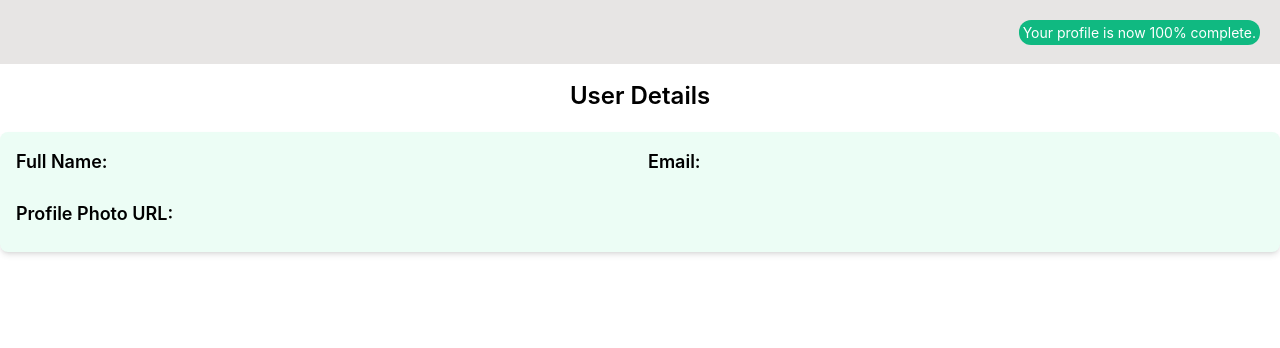
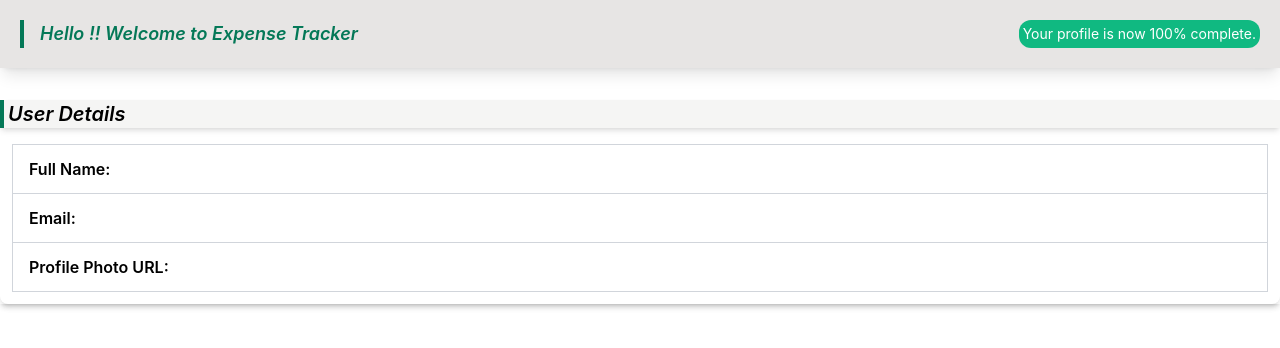
Before and after one commit to SomyaBhatnagar19/ExpenseTrackerWebsite, a React (Create React App) app: page /UserDetails in a window 1280 px wide. Shown: the top 348 px of the page. Built offline with nearby package versions, Linux system fonts and the light colour scheme.

Commit message:
Making the userDeatil compoentn css fetch and display the table format data.

```diff
--- a/src/components/UserDetails.js
+++ b/src/components/UserDetails.js
@@ -13,7 +13,9 @@ const UserDetails = () => {
       return;
     }
 
-    fetch("https://identitytoolkit.googleapis.com/v1/accounts:lookup?key=AIzaSyCA54c2FvusfrWM1tu6REcI_H-OVsXTm84", {
+    fetch(
+      "https://identitytoolkit.googleapis.com/v1/accounts:lookup?key=AIzaSyCA54c2FvusfrWM1tu6REcI_H-OVsXTm84",
+      {
         method: "POST",
         headers: {
           "Content-Type": "application/json",
@@ -21,7 +23,8 @@ const UserDetails = () => {
         body: JSON.stringify({
           idToken: idToken,
         }),
-    })
+      }
+    )
       .then((response) => {
         if (!response.ok) {
           throw new Error("Network response was not ok");
@@ -49,36 +52,56 @@ const UserDetails = () => {
 
   return (
     <div>
-        <div className="bg-stone-200 p-5 text-right">
-              <span className="bg-emerald-500 text-white text-sm p-1 rounded-xl">
+      <div className="bg-stone-200 p-5 flex justify-between shadow-lg">
+        <h4 className="text-lg italic font-semibold border-l-4 border-emerald-700 pl-4 text-emerald-700">
+          Hello {userData.fullName}!! Welcome to Expense Tracker
+        </h4>
+        <span className="bg-emerald-500 text-white text-right text-sm p-1 rounded-xl">
           Your profile is now 100% complete.
         </span>
       </div>
-        <h2 className="text-2xl font-semibold m-4 text-center">User Details</h2>
-      <div className="container mx-auto mt-5">
+
+      <div className="container mx-auto mt-8">
         {isLoading ? (
           <div className="flex items-center justify-center">
             <div className="animate-spin rounded-full h-16 w-16 border-t-2 border-b-2 border-emerald-500 "></div>
           </div>
         ) : (
-            <div className="bg-emerald-50 shadow-md rounded-lg p-4">
-            <div className="grid grid-cols-2 gap-4">
-              <div className="col-span-2 sm:col-span-1">
-                <p className="font-semibold text-lg mb-2">Full Name:</p>
-                <p className="text-gray-800">{userData.fullName}</p>
+          <div className="shadow-md rounded-lg">
+            <div className="border-l-4 border-emerald-700 bg-stone-100 shadow-md">
+              <h2 className="text-xl italic ml-1 mb-1 font-semibold">
+                User Details
+              </h2>
             </div>
-              <div className="col-span-2 sm:col-span-1">
-                <p className="font-semibold text-lg mb-2">Email:</p>
-                <p className="text-gray-800">{userData.email}</p>
-              </div>
-              <div className="col-span-2">
-                <p className="font-semibold text-lg mb-2">Profile Photo URL:</p>
-                <p className="text-gray-800 break-all">{userData.profilePhotoUrl}</p>
+            <div className="p-3 shadow-md">
+            <table className="w-full border border-gray-300 rounded-md">
+              <tbody>
+                <tr className="border-b border-gray-300">
+                  <td className="px-4 py-3 font-semibold text-md">
+                    Full Name:
+                  </td>
+                  <td className="px-4 py-3 text-md text-gray-800">
+                    {userData.fullName}
+                  </td>
+                </tr>
+                <tr className="border-b border-gray-300">
+                  <td className="px-4 py-3 font-semibold text-md">Email:</td>
+                  <td className="px-4 py-3 text-md text-gray-800">
+                    {userData.email}
+                  </td>
+                </tr>
+                <tr>
+                  <td className="px-4 py-3 font-semibold text-md">
+                    Profile Photo URL:
+                  </td>
+                  <td className="px-4 py-3 text-md text-gray-800 break-all">
+                    {userData.profilePhotoUrl}
+                  </td>
+                </tr>
+              </tbody>
+            </table>
             </div>
           </div>
-          </div>
-
-
         )}
       </div>
     </div>
```
Lines whose indentation alone changed are shown as unchanged.
